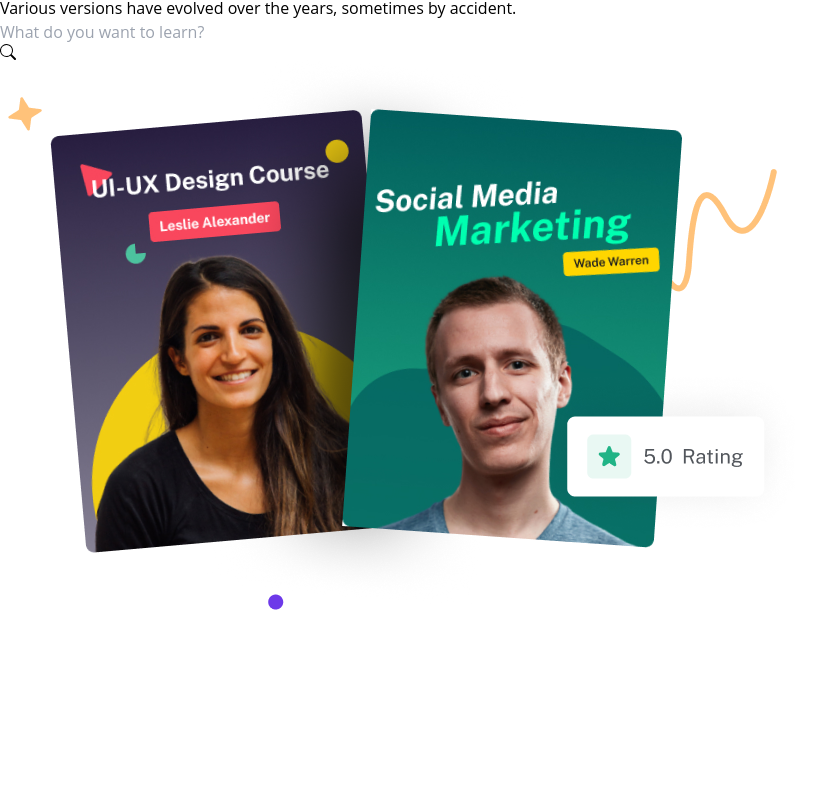
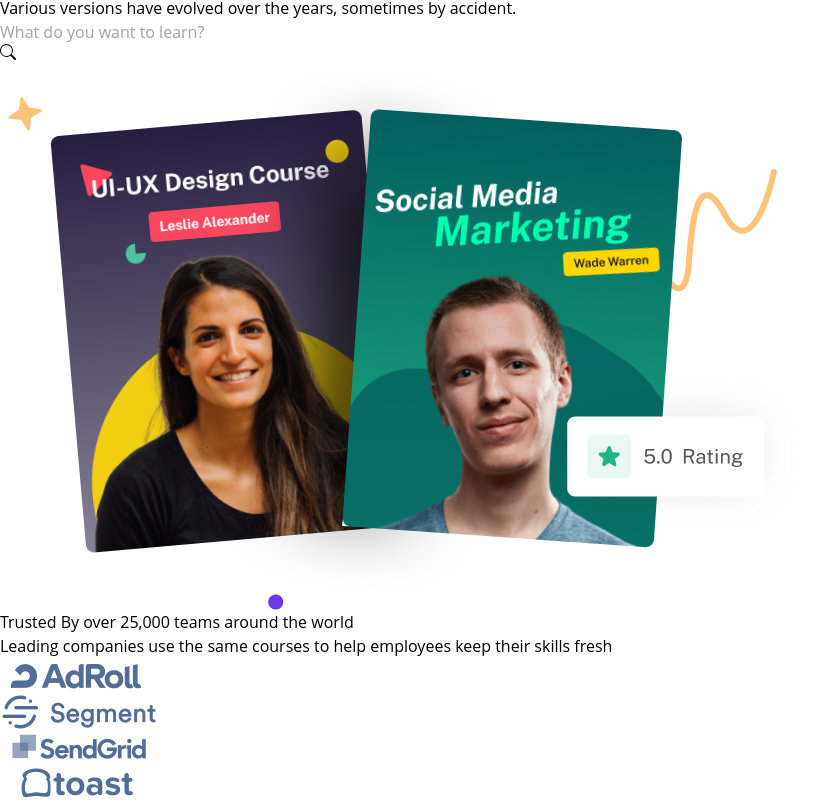
Before and after one commit to HtetWaiYan7191/landing-page, a React (Vite) app: page / in a window 1280 px wide. Shown: the part 260-1062 px from the top of the page, without its empty margins (0-840 px from the left). Before the commit the page ends 870 px from the top, so only its background shows below. Built offline with nearby package versions, Linux system fonts and the light colour scheme.

Commit message:
Add introduction-end div

```diff
--- a/src/components/Introduction.jsx
+++ b/src/components/Introduction.jsx
@@ -2,10 +2,14 @@ import React from 'react'
 import '../styles/Introduction.css';
 import {BsSearch} from 'react-icons/bs';
 import heroImage from '../assets/hero-image.png';
+import adroll from '../assets/adroll.png'
+import segment from '../assets/segment.png'
+import sendgrid from '../assets/sendgrid.png'
+import toast from '../assets/toast.png'
 
 const Introduction = () => {
   return (
-    <main className='introduction-section  flex justify-center py-32' id='introduction-wrapper'>
+    <main className='introduction-section  flex flex-wrap justify-center py-12' id='introduction-wrapper'>
         <div className='introduction-container w-[80%] flex justify-around items-center'>
             <div className='information-container p-5 flex-1 '>
                 <h2 className='text-green-500'>START TO SUCCESS</h2>
@@ -32,6 +36,17 @@ const Introduction = () => {
                 <img src={heroImage} className='w-[100%]' alt="" />
             </figure>
         </div>
+
+        <div className='intro-ending-container flex justify-center flex-col mt-14'>
+            <h2 className='font-bold tracking-wide text-[36px] text-[#536E96] text-center'>Trusted By over <span className=' text-[40px] text-green-500'> 25,000 </span> teams around the world</h2>
+            <p className='mt-4  text-[24px] tracking-wide text-center text-[#536E96]'>Leading companies use the same courses to help employees keep their skills fresh</p>
+            <div className='leading-company-container mt-5 justify-around w-[80%] mx-auto flex'>
+                <img src={adroll} alt="" width='160px' />
+                <img src={segment}  width='160px' alt="" />
+                <img src={sendgrid} width='160px'  alt="" />
+                <img src={toast} width='160px' alt="" />
+            </div>
+        </div>
     </main>
   )
 }
```
